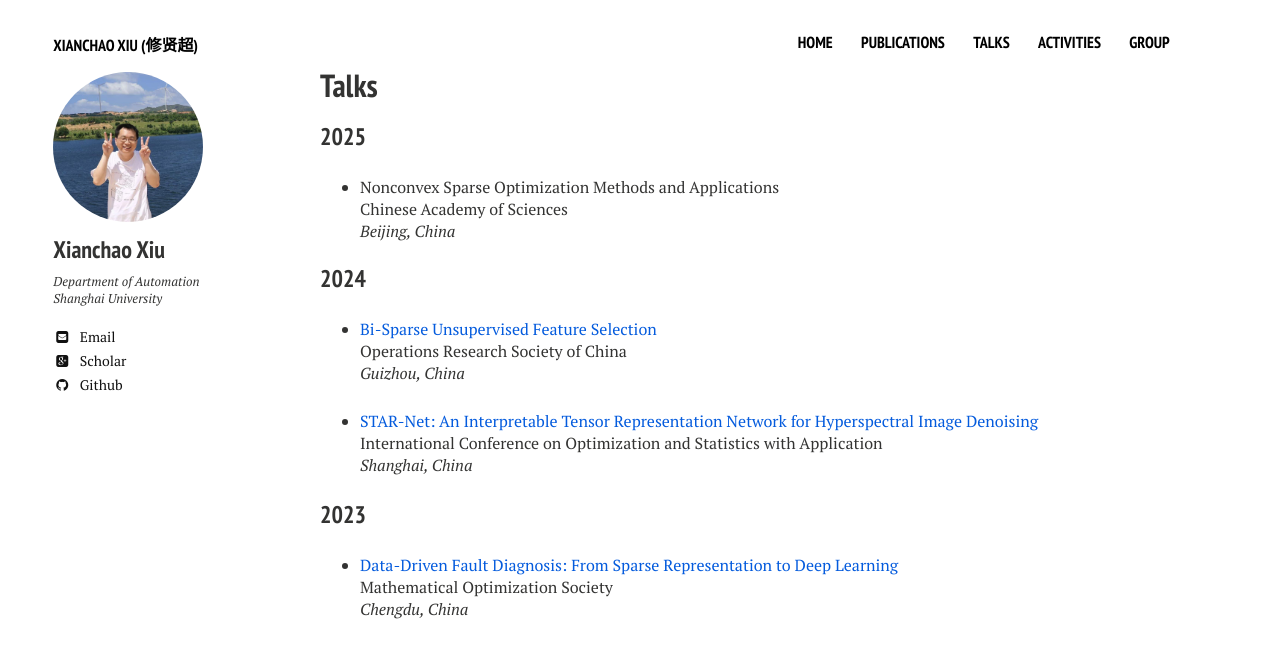
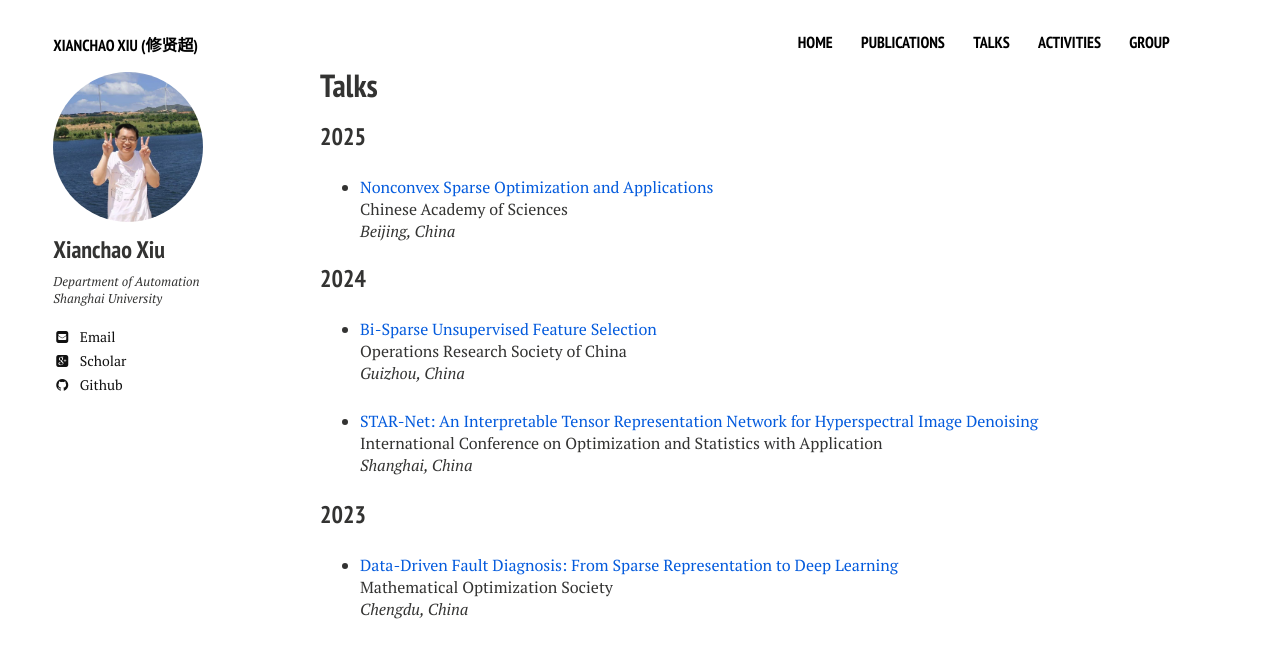
Before and after one commit to xianchaoxiu/xianchaoxiu.github.io, a Jekyll site: the page built from talks/index.md, in a window 1280 px wide. Shown: the top 658 px of the page. Built offline with Jekyll 4.4.1, drawn with Linux system fonts in a browser that asks for light colours; nearby versions of some CDN libraries.

Commit message:
Update index.md

```diff
--- a/talks/index.md
+++ b/talks/index.md
@@ -14,7 +14,7 @@ share: false
 
 ### 2025
 
-* Nonconvex Sparse Optimization Methods and Applications<br>
+* <a href="../talks/2025-CAS.pdf" class="textlink" target="_blank"> Nonconvex Sparse Optimization and Applications</a> <br>
 Chinese Academy of Sciences <br>
 <i>Beijing, China</i><br>
 
```
